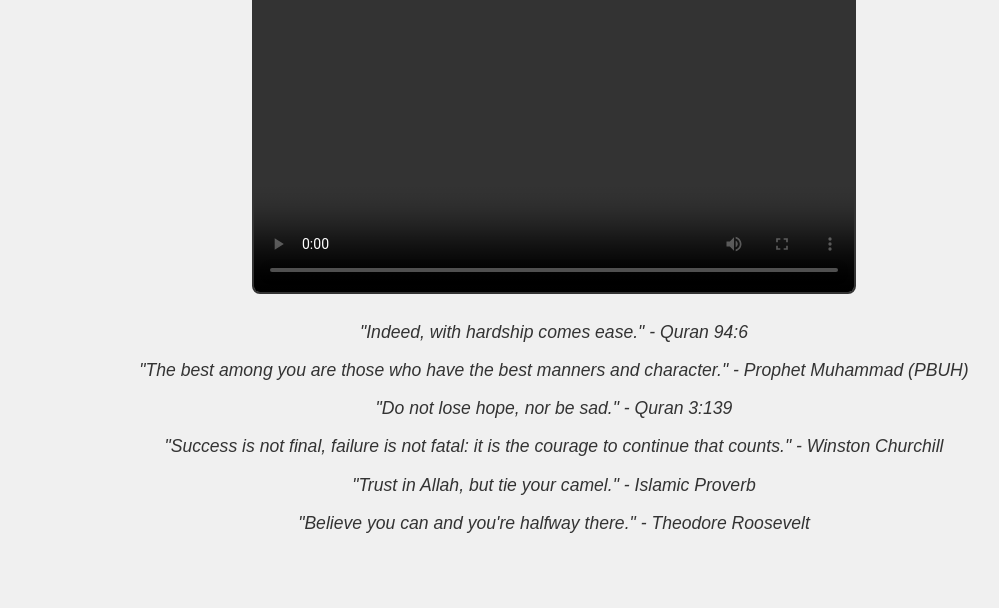
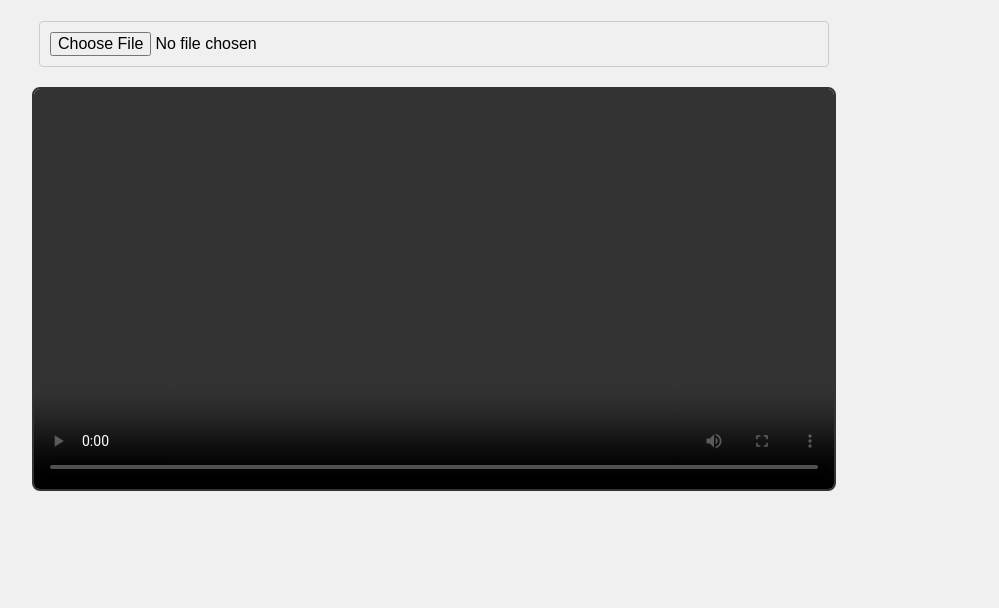
Before and after one commit to rokon8407/Local-Video-Player, a plain HTML site: page index.html in a window 1280 px wide. Shown: the part 192-800 px from the top of the page, without its empty margins (86-1085 px from the left). Drawn offline with Linux system fonts and the light colour scheme.

Commit message:
Update index.html

```diff
--- a/index.html
+++ b/index.html
@@ -3,11 +3,10 @@
 <head>
     <meta charset="UTF-8">
     <meta name="viewport" content="width=device-width, initial-scale=1.0">
-    <title>Local Video Player</title>
+    <title>Video Player</title>
     <style>
         body {
             display: flex;
-            flex-direction: column;
             justify-content: center;
             align-items: center;
             height: 100vh;
@@ -16,41 +15,51 @@
             font-family: Arial, sans-serif;
         }
         .container {
+            display: flex;
+            max-width: 1200px;
+            width: 100%;
+        }
+        .left-side {
+            flex: 0 0 80%; /* Occupies 80% of the width */
             text-align: center;
+            padding-right: 20px;
+        }
+        .right-side {
+            flex: 1;
+            display: flex;
+            align-items: center;
+            justify-content: center;
+            color: #333;
+            font-size: 1.2em;
         }
         #videoPlayer {
             width: 100%;
-            max-width: 600px;
-            margin-top: 20px;
+            max-width: 800px;
             border: 2px solid #333;
             border-radius: 8px;
+            margin-top: 20px;
         }
-        .quotes {
+        .fileInput {
+            width: 80%;
+            padding: 10px;
+            font-size: 1em;
             margin-top: 20px;
-            font-size: 1.1em;
-            color: #333;
-            line-height: 1.6;
-        }
-        .quote {
-            margin: 10px 0;
-            font-style: italic;
+            border-radius: 4px;
+            border: 1px solid #ccc;
         }
     </style>
 </head>
 <body>
     <div class="container">
-        <h1>Local Video Player</h1>
-        <input type="file" id="videoInput" accept="video/*">
-        <video id="videoPlayer" controls>
-            Your browser does not support the video tag.
-        </video>
-        <div class="quotes">
-            <div class="quote">"Indeed, with hardship comes ease." - Quran 94:6</div>
-            <div class="quote">"The best among you are those who have the best manners and character." - Prophet Muhammad (PBUH)</div>
-            <div class="quote">"Do not lose hope, nor be sad." - Quran 3:139</div>
-            <div class="quote">"Success is not final, failure is not fatal: it is the courage to continue that counts." - Winston Churchill</div>
-            <div class="quote">"Trust in Allah, but tie your camel." - Islamic Proverb</div>
-            <div class="quote">"Believe you can and you're halfway there." - Theodore Roosevelt</div>
+        <div class="left-side">
+            <h1>Video Player</h1>
+            <input type="file" id="videoInput" accept="video/*" class="fileInput">
+            <video id="videoPlayer" controls>
+                Your browser does not support the video tag.
+            </video>
+        </div>
+        <div class="right-side">
+            <!-- Right side intentionally left empty -->
         </div>
     </div>
     <script>
```
